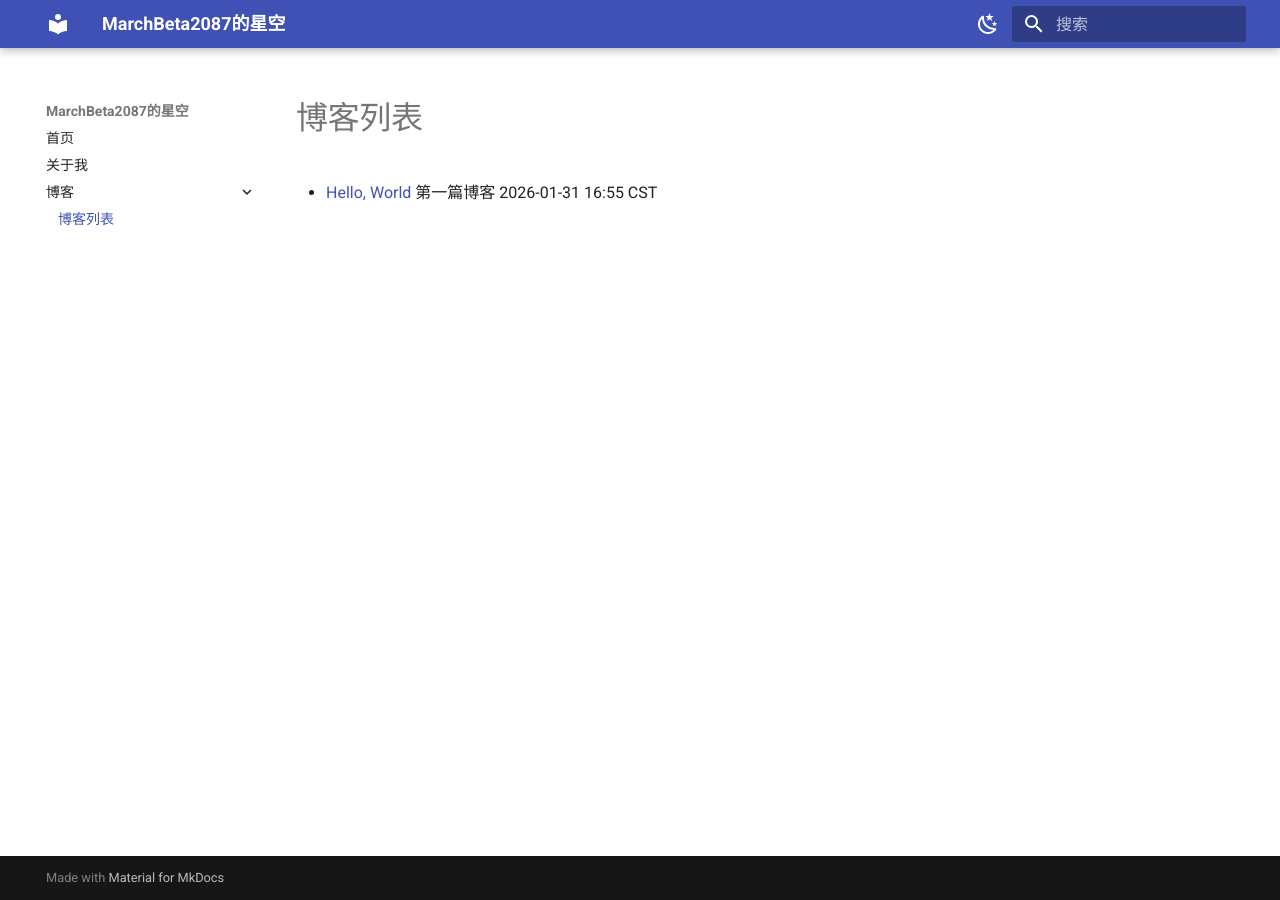
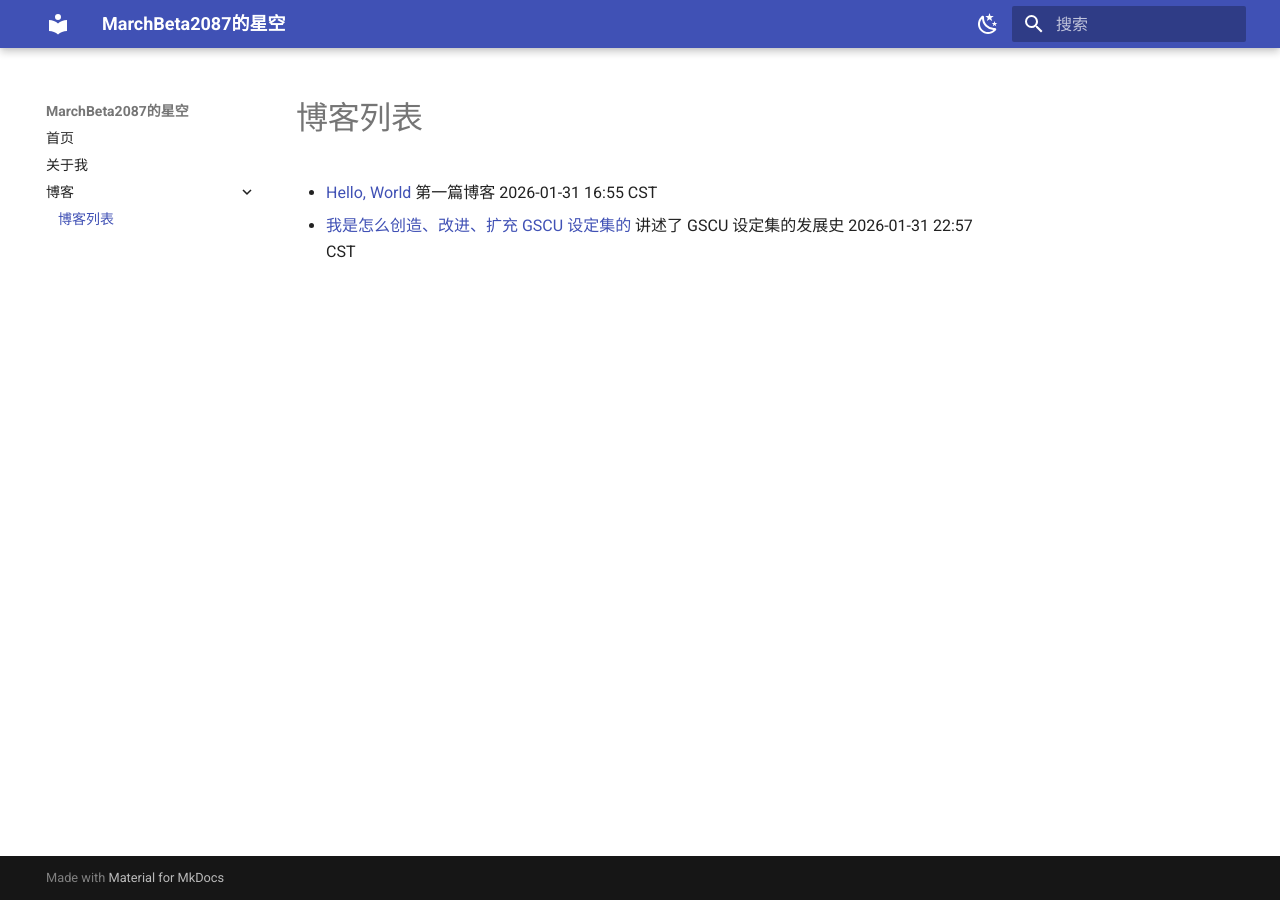
Before and after one commit to MarchBeta2087/blogs, an MkDocs documentation site: the page built from docs/blogs/blog_list.md, in a window 1280 px wide. Built offline with MkDocs 1.6.1 and Material for MkDocs 9.7.7, drawn with Linux system fonts in a browser that asks for light colours.

Commit message:
添加到博客列表

```diff
--- a/docs/blogs/blog_list.md
+++ b/docs/blogs/blog_list.md
@@ -1,3 +1,4 @@
 # 博客列表
 
 - [Hello, World](Hello_World.md) 第一篇博客 2026-01-31 16:55 CST
+- [我是怎么创造、改进、扩充 GSCU 设定集的](我是怎么创造、改进、扩充GSCU设定集的.md) 讲述了 GSCU 设定集的发展史 2026-01-31 22:57 CST
```
